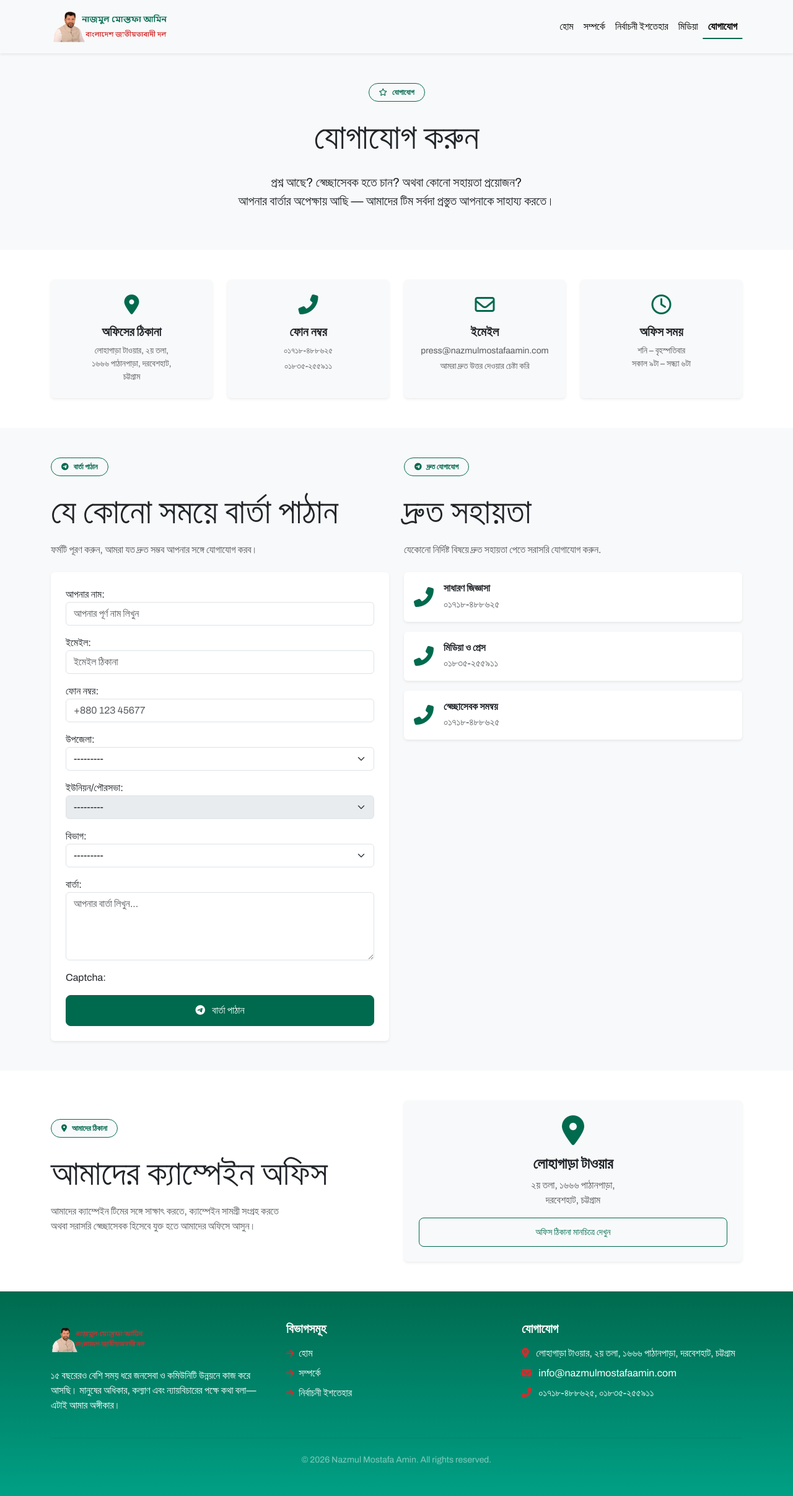
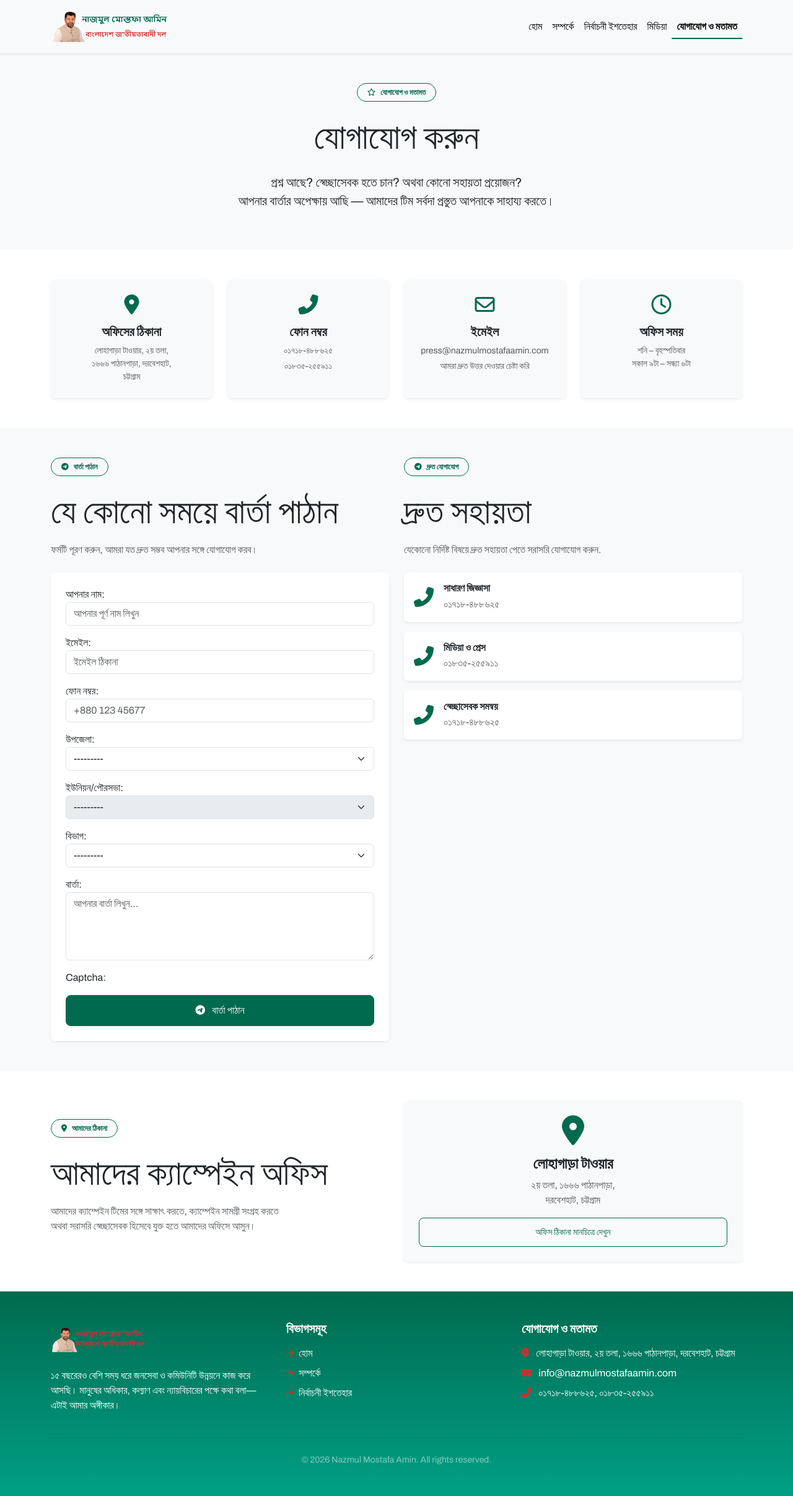
Before and after one commit to hosnemubarak/election, a Django app: page /contact/ in a window 1280 px wide. Shown: the whole page at 62% size. Run offline with Django 5.2, Linux system fonts and the light colour scheme.

Commit message:
update all minor issue

```diff
--- a/templates/contact.html
+++ b/templates/contact.html
@@ -1,7 +1,7 @@
 {% extends 'base.html' %}
 {% load static %}
 
-{% block title %}যোগাযোগ - Nazmul Mostafa Amin{% endblock %}
+{% block title %}যোগাযোগ ও মতামত - Nazmul Mostafa Amin{% endblock %}
 
 {% block extra_css %}
 <style>
@@ -29,7 +29,7 @@
     <div class="container text-center">
         <div class="mb-4">
             <span class="badge bg-light text-secondary px-3 py-2 rounded-pill border border-secondary">
-                <i class="far fa-star me-2"></i>যোগাযোগ
+                <i class="far fa-star me-2"></i>যোগাযোগ ও মতামত
             </span>
         </div>
         <h1 class="display-4 mb-4">যোগাযোগ করুন</h1>
--- a/templates/home.html
+++ b/templates/home.html
@@ -189,4 +189,5 @@
         </div>
     </div>
 </section>
+
 {% endblock %}
--- a/templates/partials/footer.html
+++ b/templates/partials/footer.html
@@ -21,7 +21,7 @@
                 </ul>
             </div>
             <div class="col-lg-4">
-                <h5 class="fw-bold text-white mb-3">যোগাযোগ</h5>
+                <h5 class="fw-bold text-white mb-3">যোগাযোগ ও মতামত</h5>
                 <ul class="list-unstyled text-white">
                     <li class="mb-2">
                         <i class="fas fa-map-marker-alt me-2 text-primary"></i>
--- a/templates/partials/navbar.html
+++ b/templates/partials/navbar.html
@@ -24,7 +24,7 @@
 
                                 <li class="nav-item"><a
                                                 class="nav-link {% if request.resolver_match.url_name == 'contact' %}active{% endif %}"
-                                                href="{% url 'contact' %}">যোগাযোগ</a></li>
+                                                href="{% url 'contact' %}">যোগাযোগ ও মতামত</a></li>
                         </ul>
                 </div>
         </div>
```
